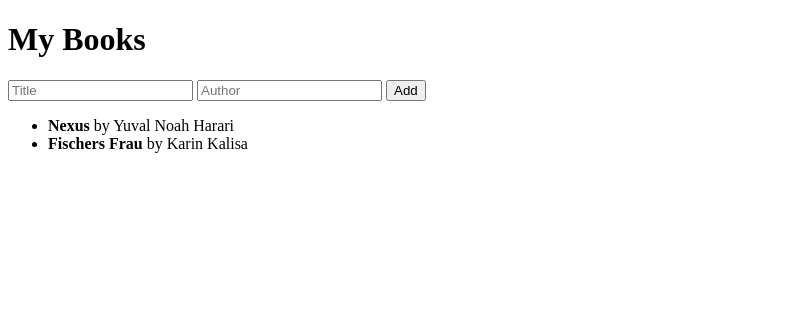
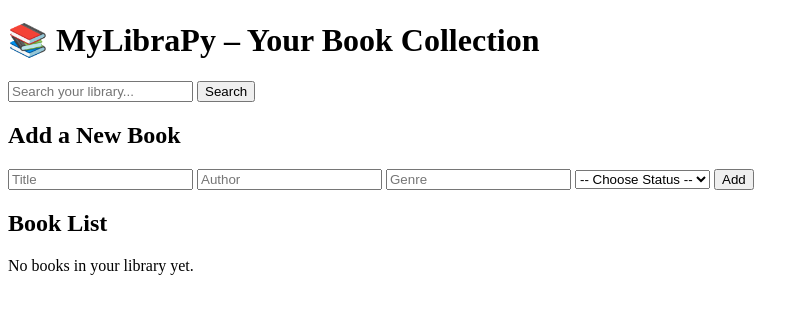
Before and after one commit to freewimoe/MyLibraPy-Web, a Flask app: page / in a window 1280 px wide. Shown: the top 314 px of the page, without its empty margins (0-809 px from the left). Run offline with Flask 3, Linux system fonts and the light colour scheme; data comes from the database, SQL or seed files in the repository.

Commit message:
search function

```diff
--- a/app.py
+++ b/app.py
@@ -1,29 +1,34 @@
 import os
 from flask import Flask, render_template, request, redirect
-import sqlite3
+from templates.static.mylibrapy.logic import (
+    load_books, add_book
+)
 
 app = Flask(__name__)
-
-DB = "books.db"
-
-def init_db():
-    with sqlite3.connect(DB) as conn:
-        conn.execute("CREATE TABLE IF NOT EXISTS books (title TEXT, author TEXT)")
 
 @app.route("/", methods=["GET", "POST"])
 def index():
     if request.method == "POST":
         title = request.form["title"]
         author = request.form["author"]
-        with sqlite3.connect(DB) as conn:
-            conn.execute("INSERT INTO books (title, author) VALUES (?, ?)", (title, author))
+        genre = request.form.get("genre", "")
+        status = request.form.get("status", "")
+        add_book(title, author, genre, status)
         return redirect("/")
 
-    with sqlite3.connect(DB) as conn:
-        books = conn.execute("SELECT title, author FROM books").fetchall()
+    books = load_books()
     return render_template("index.html", books=books)
 
 if __name__ == "__main__":
-    init_db()
     port = int(os.environ.get("PORT", 5000))
     app.run(host="0.0.0.0", port=port)
+
+from templates.static.mylibrapy.logic import (
+    load_books, add_book, search_books
+)
+
+@app.route("/search")
+def search():
+    keyword = request.args.get("q", "")
+    results = search_books(keyword) if keyword else []
+    return render_template("search.html", books=results, query=keyword)
--- a/templates/index.html
+++ b/templates/index.html
@@ -1,19 +1,43 @@
 <!doctype html>
-<html>
+<html lang="en">
 <head>
+  <meta charset="UTF-8">
   <title>MyLibraPy Web</title>
 </head>
 <body>
-  <h1>My Books</h1>
+  <h1>📚 MyLibraPy – Your Book Collection</h1>
+  <form method="GET" action="/search">
+    <input type="text" name="q" placeholder="Search your library...">
+    <button type="submit">Search</button>
+  </form>
+
+  <h2>Add a New Book</h2>
   <form method="POST">
     <input name="title" placeholder="Title" required>
     <input name="author" placeholder="Author" required>
+    <input name="genre" placeholder="Genre">
+    <select name="status">
+      <option value="">-- Choose Status --</option>
+      <option value="read">Read</option>
+      <option value="unread">Unread</option>
+      <option value="wishlist">Wishlist</option>
+    </select>
     <button type="submit">Add</button>
   </form>
-  <ul>
-    {% for title, author in books %}
-      <li><strong>{{ title }}</strong> by {{ author }}</li>
+
+  <h2>Book List</h2>
+  {% if books %}
+    <ul>
+    {% for book in books %}
+      <li>
+        <strong>{{ book.title }}</strong> by {{ book.author }}
+        {% if book.genre %} – {{ book.genre }}{% endif %}
+        {% if book.status %} ({{ book.status }}){% endif %}
+      </li>
     {% endfor %}
-  </ul>
+    </ul>
+  {% else %}
+    <p>No books in your library yet.</p>
+  {% endif %}
 </body>
 </html>
--- a/templates/static/mylibrapy/logic.py
+++ b/templates/static/mylibrapy/logic.py
@@ -0,0 +1,94 @@
+import os
+import json
+from collections import Counter
+import csv
+
+DATA_FILE = "books.json"
+
+def load_books():
+    if os.path.exists(DATA_FILE):
+        try:
+            with open(DATA_FILE, "r", encoding="utf-8") as f:
+                return json.load(f)
+        except Exception as e:
+            print(f"[Error] Failed to load data: {e}")
+    return []
+
+def save_books(books):
+    try:
+        with open(DATA_FILE, "w", encoding="utf-8") as f:
+            json.dump(books, f, indent=4)
+        return True
+    except Exception as e:
+        print(f"[Error] Failed to save data: {e}")
+        return False
+
+def add_book(title, author, genre="", status=""):
+    books = load_books()
+    book = {
+        "title": title.strip(),
+        "author": author.strip(),
+        "genre": genre.strip(),
+        "status": status.strip().lower()
+    }
+    books.append(book)
+    save_books(books)
+
+def delete_book(index):
+    books = load_books()
+    try:
+        removed = books.pop(index)
+        save_books(books)
+        return removed
+    except IndexError:
+        return None
+
+def edit_book(index, new_data):
+    books = load_books()
+    try:
+        book = books[index]
+        book["title"] = new_data.get("title", book["title"])
+        book["author"] = new_data.get("author", book["author"])
+        book["genre"] = new_data.get("genre", book["genre"])
+        book["status"] = new_data.get("status", book["status"])
+        save_books(books)
+        return book
+    except IndexError:
+        return None
+
+def search_books(keyword):
+    keyword = keyword.lower().strip()
+    results = []
+    for book in load_books():
+        if (keyword in book.get("title", "").lower()
+                or keyword in book.get("author", "").lower()
+                or keyword in book.get("genre", "").lower()):
+            results.append(book)
+    return results
+
+def export_books(filename="books_export.csv"):
+    books = load_books()
+    if not books:
+        return False
+    try:
+        with open(filename, "w", newline='', encoding='utf-8') as csvfile:
+            fieldnames = ["title", "author", "genre", "status"]
+            writer = csv.DictWriter(csvfile, fieldnames=fieldnames)
+            writer.writeheader()
+            for book in books:
+                writer.writerow(book)
+        return True
+    except Exception as e:
+        print(f"[Error] Failed to export books: {e}")
+        return False
+
+def get_statistics():
+    books = load_books()
+    total = len(books)
+    genres = Counter(book["genre"].lower() for book in books if book.get("genre"))
+    statuses = Counter(book["status"].lower() for book in books if book.get("status"))
+    return {
+        "total": total,
+        "genres": dict(genres),
+        "statuses": dict(statuses)
+    }
```
Also changed, not shown: templates/search.html (added, +30 -0 lines).
